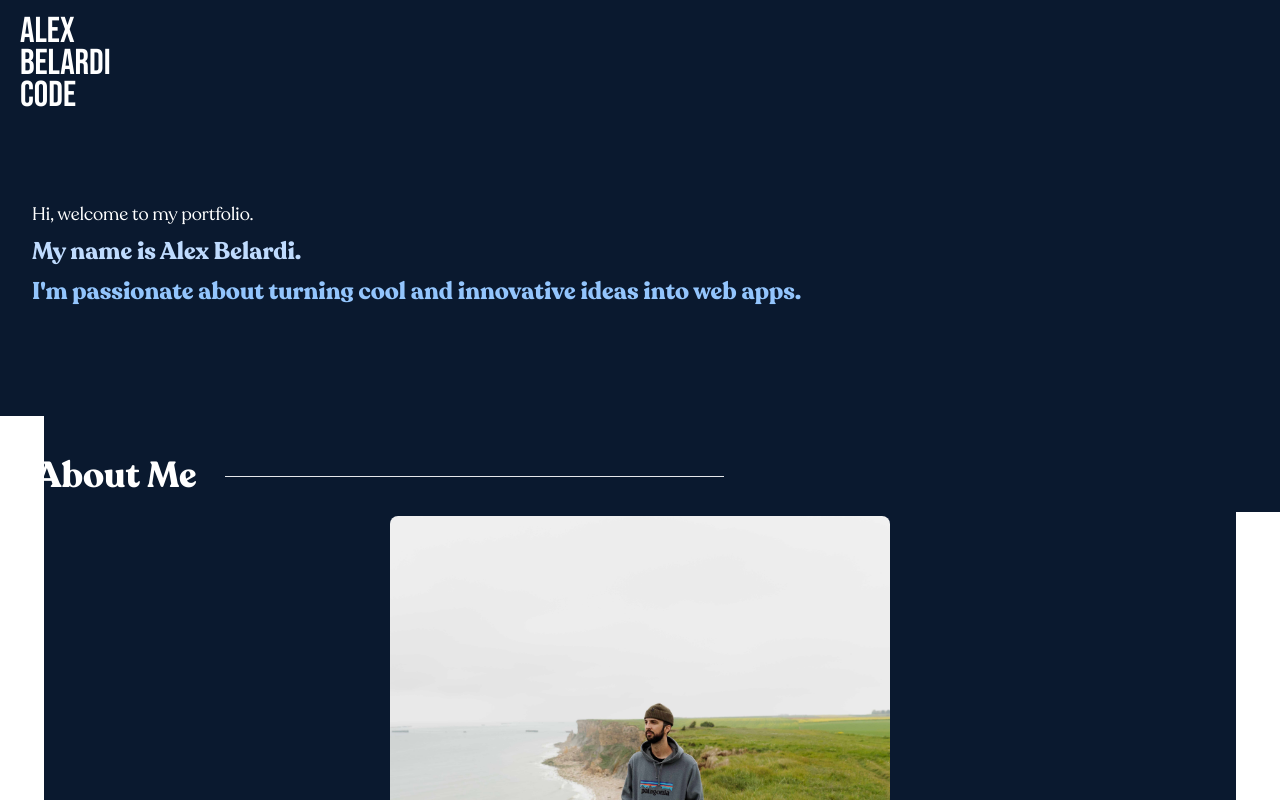
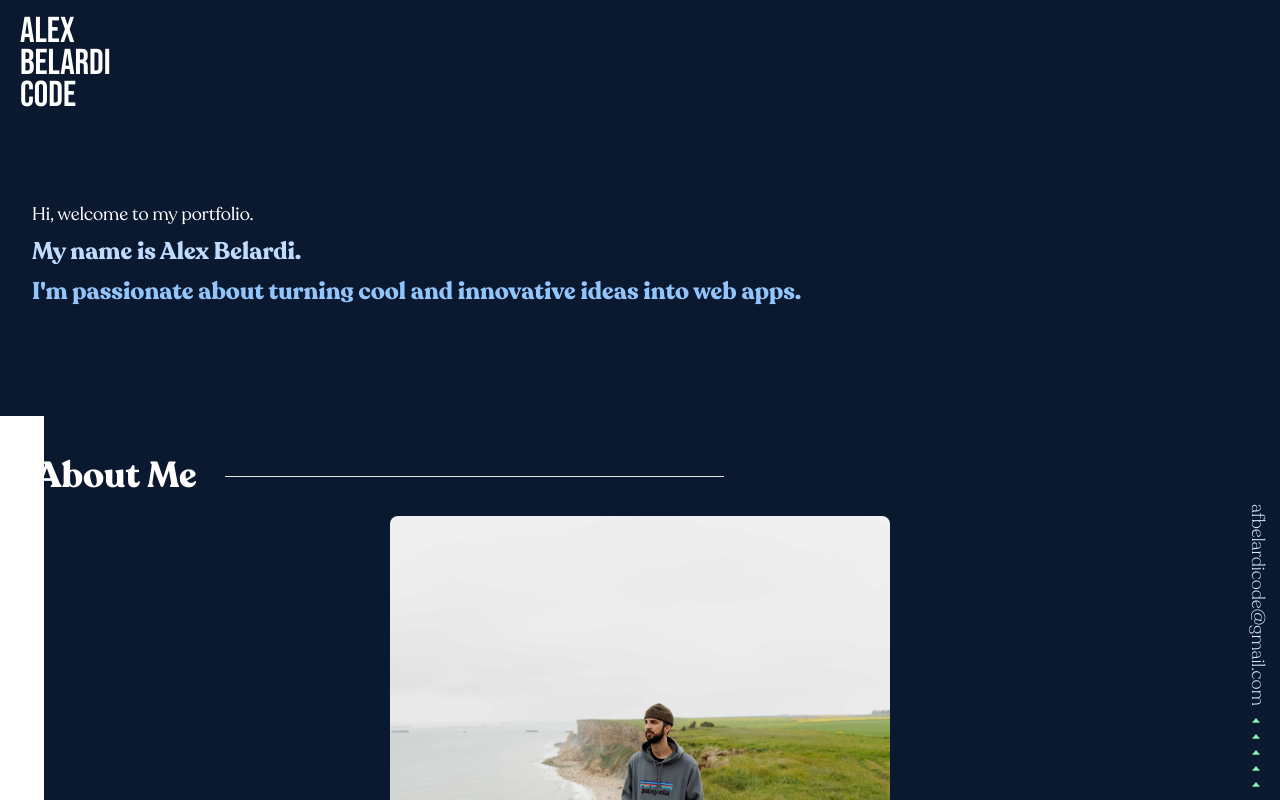
Before and after one commit to afbelardi/new-portfolio, a Next.js app: page / in a window 1280 px wide. Built offline with nearby package versions, Linux system fonts and the light colour scheme.

Commit message:
sidebar email added

```diff
--- a/src/pages/index.js
+++ b/src/pages/index.js
@@ -1,4 +1,5 @@
 import { useRef, useEffect, useState } from 'react';
+import { BiCaretUp } from 'react-icons/bi';
 import Navbar from '../components/Navbar';
 import Head from 'next/head';
 import Image from 'next/image';
@@ -36,8 +37,13 @@ export default function Home(props) {
         : ''
       }
       <Skills />
-      <div className="hidden md:bg-white md:w-11 md:bottom-0 md:right-0 md:block md:fixed md:h-72">
-
+      <div className="hidden md:w-11 md:bottom-0 md:flex-col md:right-0 md:flex md:items-center md:mb-2 md:fixed md:h-72 md:">
+        <a className="text-lg text-blue-100 writing-vertical font-recoleta-light" href="mailto:afbelardicode@gmail.com">afbelardicode@gmail.com</a>
+        <BiCaretUp className="mt-2 mr-1 text-green-300"/>
+        <BiCaretUp className="mt-0.5 mr-1 text-green-300"/>
+        <BiCaretUp className="mt-0.5 mr-1 text-green-300"/>
+        <BiCaretUp className="mt-0.5 mr-1 text-green-300"/>
+        <BiCaretUp className="mt-0.5 mr-1 text-green-300"/>
       </div>
       <div className="hidden md:bg-white md:w-11 md:bottom-0 md:left-0 md:block md:fixed md:h-96">
 
```
